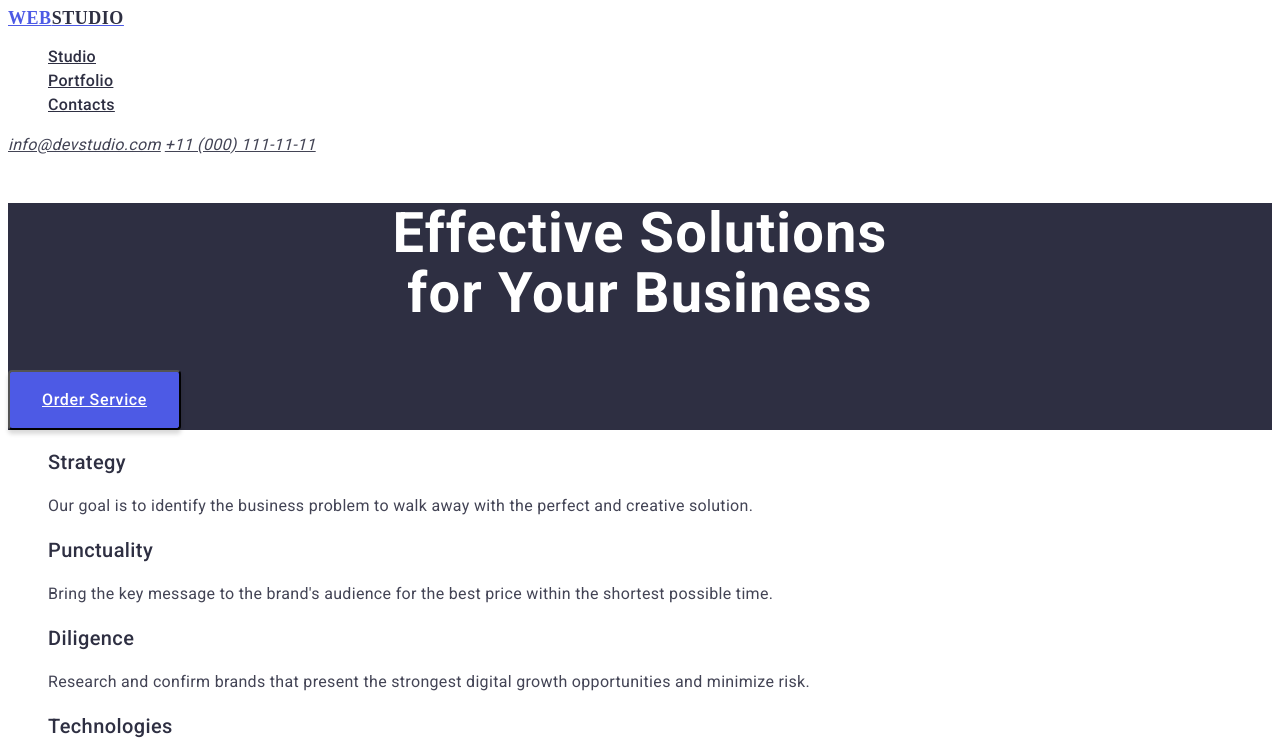
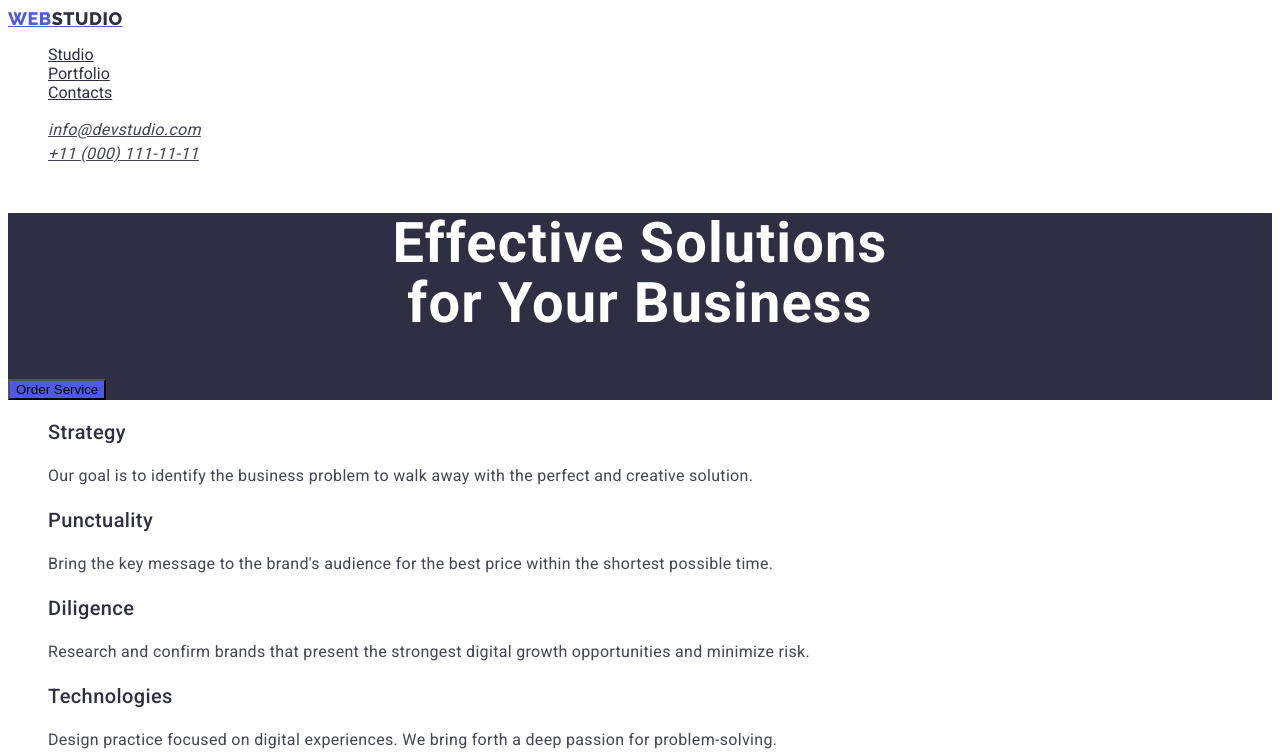
Before and after one commit to Tane4ka170/goit-homework-02, a plain HTML site: page index.html in a window 1280 px wide. Shown: the top 755 px of the page. Drawn offline with Linux system fonts and the light colour scheme.

Commit message:
правки

```diff
--- a/css/styles.css
+++ b/css/styles.css
@@ -1,7 +1,11 @@
 body {
-    font-family: 'Montserrat', sans-serif;
+    font-family: 'Raleway', sans-serif;
     font-family: 'Roboto', sans-serif;
-    background: #ffffff;
+    color: var(--main-color)
+}
+:root {
+    --main-color: #434455;
+    --link-color: #2e2f42;
 }
 
 ul {
@@ -9,43 +13,51 @@ ul {
 }
 
 /* site nav */
-.web {
+.link {
     color: var(--iris, #4D5AE5);
-    font-family: Raleway;
+    font-family: "Raleway", sans-serif;
     font-size: 18px;
     font-style: normal;
     font-weight: 800;
     line-height: 21px;
     letter-spacing: 0.54px;
     text-transform: uppercase;
+    line-height: 1.17
 }
-.studio-header {
+.link-header {
     color: var(--navyblue, #2E2F42);
-    font-family: Raleway;
+    font-family: "Raleway", sans-serif;
     font-size: 18px;
     font-style: normal;
     font-weight: 800;
     line-height: 21px;
     letter-spacing: 0.54px;
     text-transform: uppercase;
-}
-.navigation_list_item {
-    color: var(--navyblue, #2E2F42);
-    font-size: 16px;
-    font-weight: 500;
-    line-height: 24px;
-    letter-spacing: 0.32px;
+    line-height: 1.17
 }
 
-.navigation_list_item:focus {
-    color: var(--ocean, #404BBF);
+list {
+    list-style: none;
+}
+.list-navigation-item {
+    color: var(--link-color);
+    font-weight: 500
+    font-size: 16px
+    line-height: 1.5
+    letter-spacing: 0.02em
+    text-decoration: none
 }
 
-.navigation_list_item:hover {
-    color: var(--ocean, #404BBF);
+.list-navigation-item:focus {
+    color: var(--ocean, #404bbf);
+}
+
+.list-navigation-item:hover {
+    color: var(--ocean, #404bbf);
 }
 .adress_list_item {
     color: var(--slate, #434455);
+    font-style: normal
     font-size: 16px;
     font-weight: 400;
     line-height: 24px;
@@ -72,23 +84,13 @@ h1 {
 }
 
 .hero-button {
-    display: inline-flex;
-    padding: 16px 32px;
-    align-items: flex-start;
-    gap: 10px;
-    border-radius: 4px;
     background: var(--iris, #4D5AE5);
-    box-shadow: 0px 4px 4px 0px rgba(0, 0, 0, 0.15);
 }
 .hero-button:hover {
-    border-radius: 4px;
     background: var(--ocean, #404BBF);
-    box-shadow: 0px 4px 4px 0px rgba(0, 0, 0, 0.15);
 }
 .hero-button:focus {
-    border-radius: 4px;
     background: var(--ocean, #404BBF);
-    box-shadow: 0px 4px 4px 0px rgba(0, 0, 0, 0.15);
 }
 .hero-button-text {
     color: var(--white, #FFF);
@@ -134,7 +136,7 @@ h2 {
     background: var(--navyblue, #2E2F42);
 }
 
-.studio-footer {
+.link-footer {
     color: var(--cloud, #F4F4FD);
     font-family: Raleway;
     font-size: 18px;
@@ -157,15 +159,12 @@ h2 {
 
 /* portfolio */
 .btn-tab-list {
-    border-radius: 4px;
     border: 1px solid var(--cornflower, #E7E9FC);
     background: var(--cloud, #F4F4FD);
 }
 
 .btn-tab-list:hover {
-    border-radius: 4px;
     background: var(--ocean, #404BBF);
-    box-shadow: 0px 2px 2px 0px rgba(0, 0, 0, 0.12), 0px 2px 1px 0px rgba(0, 0, 0, 0.08), 0px 3px 1px 0px rgba(0, 0, 0, 0.10);
 }
 
 .button-text {
--- a/index.html
+++ b/index.html
@@ -7,25 +7,30 @@
 
     <link rel="preconnect" href="https://fonts.googleapis.com">
     <link rel="preconnect" href="https://fonts.gstatic.com" crossorigin>
-    <link
-    href="https://fonts.googleapis.com/css2?family=Montserrat:wght@400;700&family=Roboto:wght@400;500;700&display=swap"
-     rel="stylesheet">
+    <link href="https://fonts.googleapis.com/css2?family=Raleway:wght@800&family=Roboto:wght@400;500;700&display=swap"
+        rel="stylesheet">
 <link rel="stylesheet" href="css/styles.css">
 </head>
 <body>
     <header>
-        <nav><a href="/" class="web">Web<span class="studio-header">studio</span></a>
-
-        <ul>
-            <li class="navigation_list_item"><a href="index.html" class="navigation_list_item">Studio</a></li>
-            <li class="navigation_list_item"><a href="portfolio.html" class="navigation_list_item">Portfolio</a></li>
-            <li class="navigation_list_item"><a href="" class="navigation_list_item">Contacts</a></li>
-        </ul>
+        <nav>
+            <a href="./index.html" class="link">Web<span class="link-header">Studio</span></a>
+            <ul class="list">
+                <li class="list-navigation-item"><a href="index.html" class="list-navigation-item">Studio</a></li>
+                <li class="list-navigation-item"><a href="./portfolio.html" class="list-navigation-item">Portfolio</a></li>
+                <li class="list-navigation-item"><a href="" class="list-navigation-item">Contacts</a></li>
+            </ul>
+        </nav>
 
         <address class="adress_list">
-            <a href="maito:info@devstudio.com" class="adress_list_item">info@devstudio.com</a> <a href="tel:+110001111111" class="adress_list_item">+11 (000) 111-11-11</a>
+
+            <ul class="list">
+                <li><a href="maito:info@devstudio.com" class="adress_list_item">info@devstudio.com</a></li>
+                <li><a href="tel:+110001111111" class="adress_list_item">+11 (000) 111-11-11</a></li>
+            </ul>
+
         </address>
-    </nav>
+
 
     </header>
 
@@ -34,7 +39,7 @@
         <section>
             <h1>Effective Solutions
             <br>for Your Business</h1>
-            <button type="button" class="hero-button"><a href="" class="hero-button-text">Order Service</a></button>
+            <button type="button" class="hero-button">Order Service</button>
         </section>
     </div>
 
@@ -109,7 +114,7 @@
     <footer>
         <div class="footer">
             <nav>
-                <a href="/" class="web">Web<span class="studio-footer">studio</span></a>
+                <a href="/" class="link">Web<span class="link-footer">Studio</span></a>
             </nav>
             <p class="text-footer">Increase the flow of customers and <br>sales for your business with digital <br>marketing & growth solutions.</p>
         </div>
```
Also changed, not shown: portfolio.html (+15 -12 lines).
